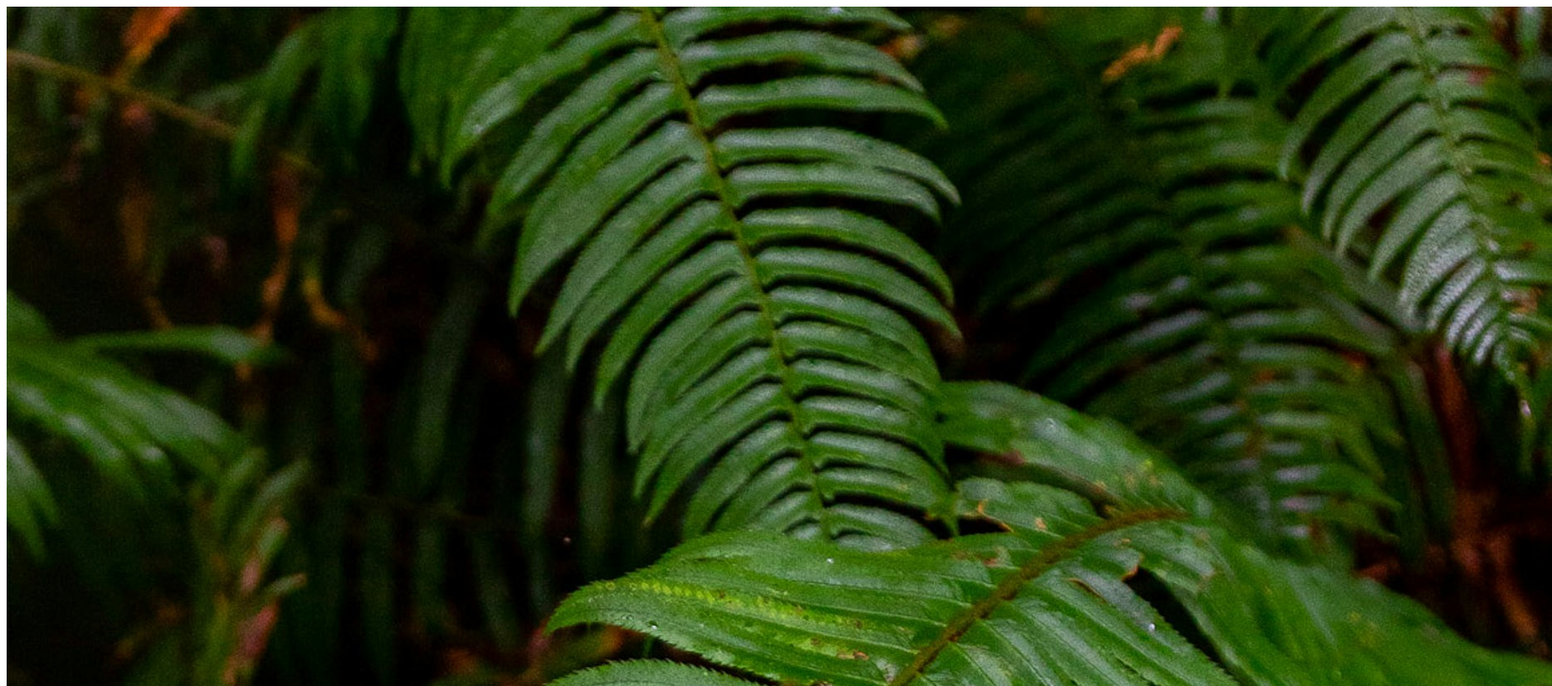
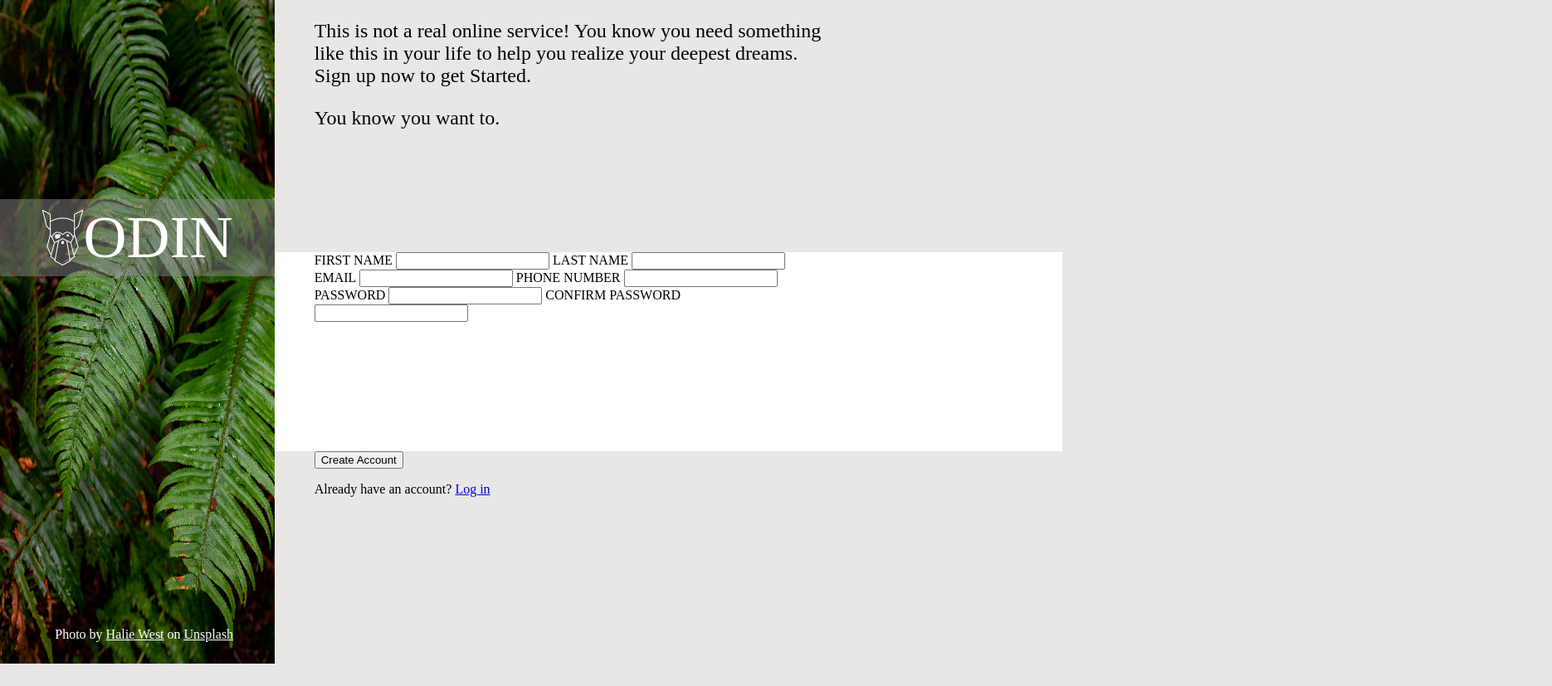
Before and after one commit to KamBia25/signup-form, a plain HTML site: page index.html in a window 1280 px wide. Shown: the top 827 px of the page at 83% size, 1870 px wide, since content can reach past the window. Drawn offline with Linux system fonts and the light colour scheme.

Commit message:
add classes

```diff
--- a/index.html
+++ b/index.html
@@ -3,54 +3,63 @@
 <head>
     <meta charset="UTF-8">
     <meta name="viewport" content="width=device-width, initial-scale=1.0">
+    <link rel="stylesheet" href="styles.css">
     <title>Sign up Form</title>
 </head>
 <body>
-    <div>
-        <img id="formLeftSide" src="halie-west-picture.jpg" alt="">
+    <main>
+    <div class="leftSideBar">
+        <img class="leftSideImage" src="halie-west-picture.jpg" alt="">
+        <div class="logo"><img src="odin-line.jpg" alt="" class="logoImage"><p class="logoText">ODIN</p></div>
+        <p class="credits">
+          Photo by <a href="https://unsplash.com/@haliewestphoto" class="creditLink"> Halie West</a> on
+            <a href="https://unsplash.com/photos/green-leaf-plant-in-close-up-photography-25xggax4bSA"  class="creditLink">  Unsplash</a>
+        </p>
     </div>
-    <div>
-        <div>
+    <div class="right-side-bar">
+        <div class="top">
             <p>
                 This is not a real online service! You know you need something
-                <br> like this in your life to help you realize your deepest dreams.
-                <br> Sign up now to get Started
+                 like this in your life to help you realize your deepest dreams.
+                 Sign up now to get Started.
             </p>
             <p>
-                You know you want to
+                You know you want to.
             </p>
         </div>
-        <div>
+        <div class="mid">
             <form action="" method="post">
                 <div>
                 <label for="first_name"><span>FIRST NAME</span>
-                    <input type="text" name="first_name" id="first_name">
+                    <input type="text" name="first_name" id="first_name" required>
                 </label>
                 <label for="last_name"><span>LAST NAME</span>
-                    <input type="text" name="last_name" id="last_name">
+                    <input type="text" name="last_name" id="last_name" required>
                 </label>
             </div>
             <div>
                 <label for="email"><span>EMAIL</span>
-                    <input type="email" name="email" id="email">
+                    <input type="email" name="email" id="email" required>
                 </label>
                 <label for="phone_number"><span>PHONE NUMBER</span>
-                    <input type="tel" name="phone_number" id="phone_number">
+                    <input type="tel" name="phone_number" id="phone_number" required>
                 </label>
             </div>
             <div>
                 <label for=""><span>PASSWORD</span>
-                    <input type="password" name="" id="">
+                    <input type="password" name="" id="" required>
                 </label>
                 <label for=""><span>CONFIRM PASSWORD</span>
-                    <input type="password" name="" id="">
+                    <input type="password" name="" id="" required>
                 </label>
             </div>
             </form>
         </div>
-        <div>
+        <div class="bottom">
             <button type="submit">Create Account</button>
+            <p>Already have an account? <a href="index.html">Log in</a></p>
         </div>
     </div>
+</main>
 </body>
 </html>
```
